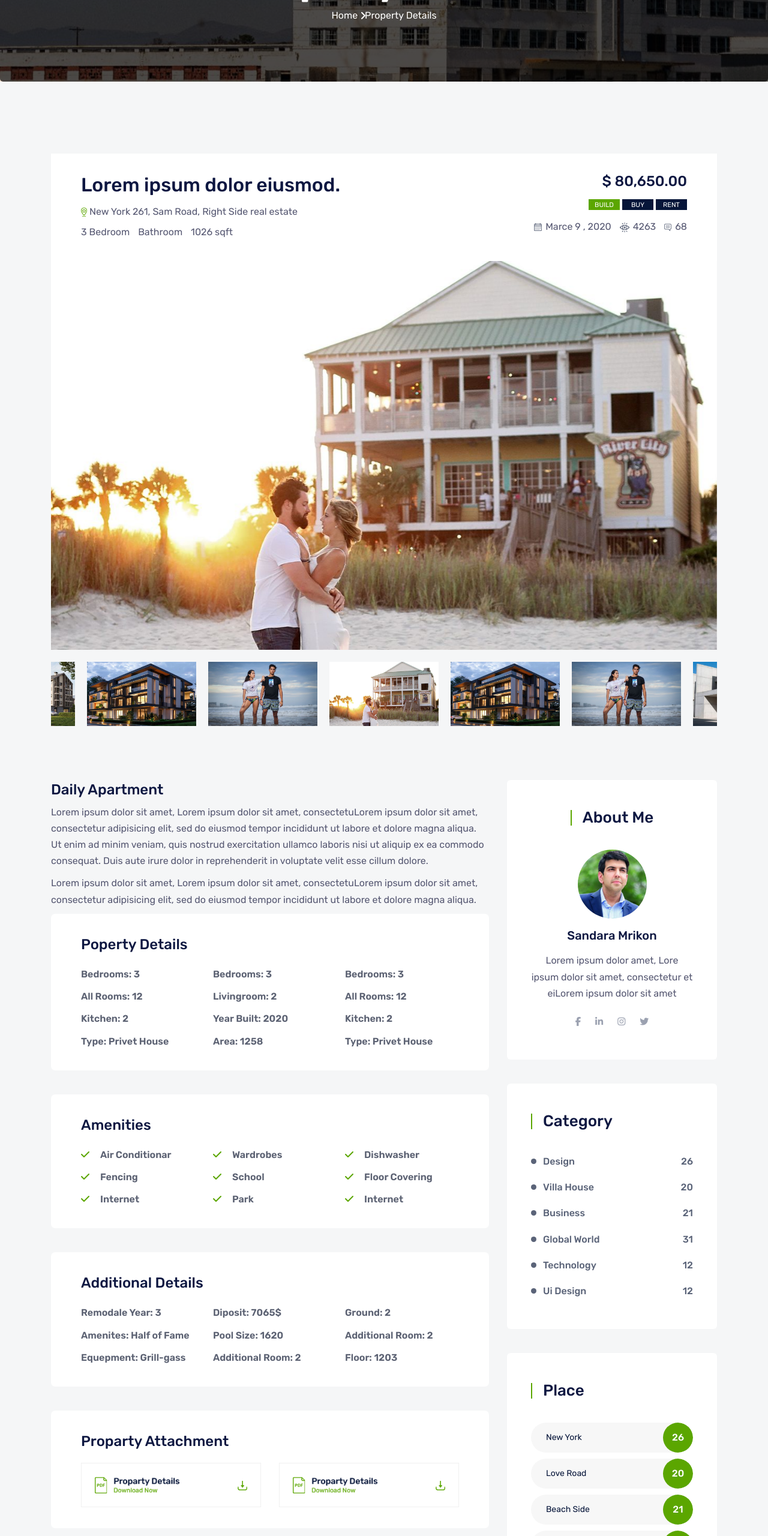
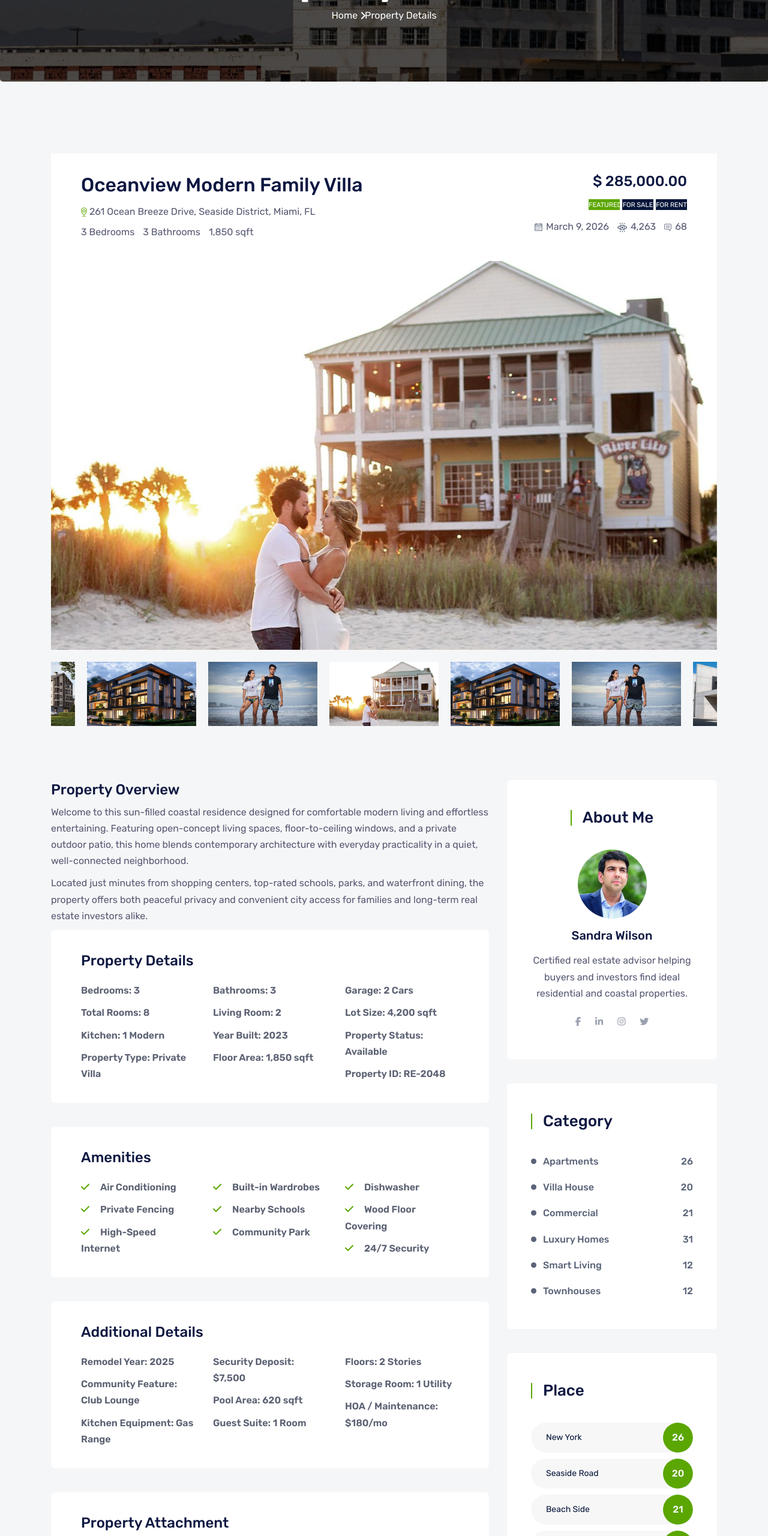
Before and after one commit to SultanMahmud-WebDeveloper/Real-Estate-website-frontend, a plain HTML site: page property-details.html in a window 1280 px wide. Shown: the part 240-2800 px from the top of the page at 60% size. Drawn offline with Linux system fonts and the light colour scheme.

Commit message:
Update property-details.html

```diff
--- a/property-details.html
+++ b/property-details.html
@@ -132,24 +132,24 @@
             <div class="property-details-top-inner">
                 <div class="row">
                     <div class="col-lg-7">
-                            <h3>Lorem ipsum dolor eiusmod.</h3>
-                            <p><img src="assets/img/icon/location2.png" alt="img"> New York 261, Sam Road, Right Side real estate </p>
+                        <h3>Oceanview Modern Family Villa</h3>
+                        <p><img src="assets/img/icon/location2.png" alt="img"> 261 Ocean Breeze Drive, Seaside District, Miami, FL </p>
                         <ul>
-                                <li>3 Bedroom</li>
-                                <li>Bathroom</li>
-                                <li>1026 sqft</li>
+                            <li>3 Bedrooms</li>
+                            <li>3 Bathrooms</li>
+                            <li>1,850 sqft</li>
                         </ul>
                     </div>
                     <div class="col-lg-5 text-lg-right">
-                            <h4>$ 80,650.00</h4>
+                        <h4>$ 285,000.00</h4>
                         <div class="btn-wrap">
-                                <a class="btn btn-base btn-sm" href="#">BUILD</a>
-                                <a class="btn btn-blue btn-sm" href="#">BUY</a>
-                                <a class="btn btn-blue btn-sm" href="#">RENT</a>
+                            <a class="btn btn-base btn-sm" href="#">FEATURED</a>
+                            <a class="btn btn-blue btn-sm" href="#">FOR SALE</a>
+                            <a class="btn btn-blue btn-sm" href="#">FOR RENT</a>
                         </div>
                         <ul>
-                                <li><img src="assets/img/icon/1.png" alt="img">Marce 9 , 2020</li>
-                                <li><img src="assets/img/icon/2.png" alt="img">4263</li>
+                            <li><img src="assets/img/icon/1.png" alt="img">March 9, 2026</li>
+                            <li><img src="assets/img/icon/2.png" alt="img">4,263</li>
                             <li><img src="assets/img/icon/3.png" alt="img">68</li>
                         </ul>
                     </div>
@@ -201,34 +201,34 @@
         <div class="row">
             <div class="col-lg-8">
                 <div class="single-property-details-inner">
-                        <h4>Daily Apartment</h4>
-                        <p>Lorem ipsum dolor sit amet, Lorem ipsum dolor sit amet, consectetuLorem ipsum dolor sit amet, consectetur adipisicing elit, sed do eiusmod tempor incididunt ut labore et dolore magna aliqua. Ut enim ad minim veniam, quis nostrud exercitation ullamco laboris nisi ut aliquip ex ea commodo consequat. Duis aute irure dolor in reprehenderit in voluptate velit esse cillum dolore.</p>
-                        <p>Lorem ipsum dolor sit amet, Lorem ipsum dolor sit amet, consectetuLorem ipsum dolor sit amet, consectetur adipisicing elit, sed do eiusmod tempor incididunt ut labore et dolore magna aliqua. </p>
+                    <h4>Property Overview</h4>
+                    <p>Welcome to this sun-filled coastal residence designed for comfortable modern living and effortless entertaining. Featuring open-concept living spaces, floor-to-ceiling windows, and a private outdoor patio, this home blends contemporary architecture with everyday practicality in a quiet, well-connected neighborhood.</p>
+                    <p>Located just minutes from shopping centers, top-rated schools, parks, and waterfront dining, the property offers both peaceful privacy and convenient city access for families and long-term real estate investors alike.</p>
                     <div class="single-property-grid">
-                            <h4>Poperty Details</h4>
+                        <h4>Property Details</h4>
                         <div class="row">
                             <div class="col-md-4">
                                 <ul>
                                     <li>Bedrooms: 3</li>
-                                        <li>All Rooms: 12</li>
-                                        <li>Kitchen: 2</li>
-                                        <li>Type: Privet House</li>
+                                    <li>Total Rooms: 8</li>
+                                    <li>Kitchen: 1 Modern</li>
+                                    <li>Property Type: Private Villa</li>
                                 </ul>
                             </div>
                             <div class="col-md-4">
                                 <ul>
-                                        <li>Bedrooms: 3</li>
-                                        <li>Livingroom: 2</li>
-                                        <li>Year Built: 2020</li>
-                                        <li>Area: 1258</li>
+                                    <li>Bathrooms: 3</li>
+                                    <li>Living Room: 2</li>
+                                    <li>Year Built: 2023</li>
+                                    <li>Floor Area: 1,850 sqft</li>
                                 </ul>
                             </div>
                             <div class="col-md-4">
                                 <ul>
-                                        <li>Bedrooms: 3</li>
-                                        <li>All Rooms: 12</li>
-                                        <li>Kitchen: 2</li>
-                                        <li>Type: Privet House</li>
+                                    <li>Garage: 2 Cars</li>
+                                    <li>Lot Size: 4,200 sqft</li>
+                                    <li>Property Status: Available</li>
+                                    <li>Property ID: RE-2048</li>
                                 </ul>
                             </div>
                         </div>
@@ -238,23 +238,23 @@
                         <div class="row">
                             <div class="col-md-4">
                                 <ul>
-                                        <li><i class="fa fa-check"></i>Air Conditionar</li>
-                                        <li><i class="fa fa-check"></i>Fencing</li>
-                                        <li><i class="fa fa-check"></i>Internet</li>
+                                    <li><i class="fa fa-check"></i>Air Conditioning</li>
+                                    <li><i class="fa fa-check"></i>Private Fencing</li>
+                                    <li><i class="fa fa-check"></i>High-Speed Internet</li>
                                 </ul>
                             </div>
                             <div class="col-md-4">
                                 <ul>
-                                        <li><i class="fa fa-check"></i>Wardrobes</li>
-                                        <li><i class="fa fa-check"></i>School</li>
-                                        <li><i class="fa fa-check"></i>Park</li>
+                                    <li><i class="fa fa-check"></i>Built-in Wardrobes</li>
+                                    <li><i class="fa fa-check"></i>Nearby Schools</li>
+                                    <li><i class="fa fa-check"></i>Community Park</li>
                                 </ul>
                             </div>
                             <div class="col-md-4">
                                 <ul>
                                     <li><i class="fa fa-check"></i>Dishwasher</li>
-                                        <li><i class="fa fa-check"></i>Floor Covering</li>
-                                        <li><i class="fa fa-check"></i>Internet</li>
+                                    <li><i class="fa fa-check"></i>Wood Floor Covering</li>
+                                    <li><i class="fa fa-check"></i>24/7 Security</li>
                                 </ul>
                             </div>
                         </div>
@@ -264,38 +264,38 @@
                         <div class="row">
                             <div class="col-md-4">
                                 <ul>
-                                        <li>Remodale Year: 3</li>
-                                        <li>Amenites: Half of Fame</li>
-                                        <li>Equepment: Grill-gass</li>
+                                    <li>Remodel Year: 2025</li>
+                                    <li>Community Feature: Club Lounge</li>
+                                    <li>Kitchen Equipment: Gas Range</li>
                                 </ul>
                             </div>
                             <div class="col-md-4">
                                 <ul>
-                                        <li>Diposit: 7065$</li>
-                                        <li>Pool Size: 1620</li>
-                                        <li>Additional Room: 2</li>
+                                    <li>Security Deposit: $7,500</li>
+                                    <li>Pool Area: 620 sqft</li>
+                                    <li>Guest Suite: 1 Room</li>
                                 </ul>
                             </div>
                             <div class="col-md-4">
                                 <ul>
-                                        <li>Ground: 2</li>
-                                        <li>Additional Room: 2</li>
-                                        <li>Floor: 1203</li>
+                                    <li>Floors: 2 Stories</li>
+                                    <li>Storage Room: 1 Utility</li>
+                                    <li>HOA / Maintenance: $180/mo</li>
                                 </ul>
                             </div>
                         </div>
                     </div>
                     <div class="single-property-grid">
-                            <h4>Proparty Attachment</h4>
+                        <h4>Property Attachment</h4>
                         <div class="row">
                             <div class="col-sm-6">
-                                    <a href="PDFLINK" download>
-                                        <img src="assets/img/icon/9.png" alt="img">
+                                <a href="assets/docs/property-brochure.pdf" download>
+                                    <img src="assets/img/icon/9.png" alt="Property Brochure PDF">
                                 </a>
                             </div>
                             <div class="col-sm-6 mt-2 mt-sm-0">
-                                    <a href="PDFLINK" download>
-                                        <img src="assets/img/icon/9.png" alt="img">
+                                <a href="assets/docs/floor-plan-details.pdf" download>
+                                    <img src="assets/img/icon/9.png" alt="Floor Plan Specification PDF">
                                 </a>
                             </div>
                         </div>
@@ -308,7 +308,7 @@
                     </div>
                     <div class="single-property-grid">
                         <h4>Floor Plans</h4>
-                            <img src="assets/img/project-single/6.png" alt="img">
+                        <img src="assets/img/project-single/6.png" alt="Property Floor Plan">
                     </div>
                     <div class="single-property-grid">
                         <h4>Intro Video</h4>
@@ -317,7 +317,7 @@
                         </div>
                     </div>
                     <div class="single-property-grid">
-                            <h4>Whats Nearby?</h4>
+                        <h4>What's Nearby?</h4>
                         <div class="media single-review-inner">
                             <div class="media-left">
                                 <div class="thumb">
@@ -327,8 +327,8 @@
                             <div class="media-body align-self-center">
                                 <div class="row">
                                     <div class="col-md-8">
-                                            <h5>Eureka/Harvey Milk Branch</h5>
-                                            <p>consectetuLorem ipsum dolor sit amet</p>
+                                        <h5>Harborview Public Library</h5>
+                                        <p>0.4 miles away — Quiet reading rooms & community events</p>
                                     </div>
                                     <div class="col-md-4 text-md-right">
                                         <p class="ratting-title"><span>32</span> Reviews</p>
@@ -352,8 +352,8 @@
                             <div class="media-body align-self-center">
                                 <div class="row">
                                     <div class="col-md-8">
-                                            <h5>Milbaly Extension & Academy</h5>
-                                            <p>consectetuLorem ipsum dolor sit amet</p>
+                                        <h5>Bayshore Academy & Learning Center</h5>
+                                        <p>0.7 miles away — Elementary & high school programs</p>
                                     </div>
                                     <div class="col-md-4 text-md-right">
                                         <p class="ratting-title"><span>32</span> Reviews</p>
@@ -377,8 +377,8 @@
                             <div class="media-body align-self-center">
                                 <div class="row">
                                     <div class="col-md-8">
-                                            <h5>Nilgao School</h5>
-                                            <p>consectetuLorem ipsum dolor sit amet</p>
+                                        <h5>Greenwood Primary School</h5>
+                                        <p>1.1 miles away — Safe campus with sports grounds</p>
                                     </div>
                                     <div class="col-md-4 text-md-right">
                                         <p class="ratting-title"><span>32</span> Reviews</p>
@@ -395,8 +395,8 @@
                         </div>
                     </div>
                     <div class="single-property-grid">
-                            <h4>Page statistics</h4>
-                            <img src="assets/img/project-single/7.png" alt="img">
+                        <h4>Page Statistics</h4>
+                        <img src="assets/img/project-single/7.png" alt="Property Page Statistics">
                     </div>
                     <form class="single-property-comment-form">
                         <div class="single-property-grid bg-black">
@@ -425,14 +425,14 @@
                                 </div>
                                 <div class="col-lg-6">
                                     <label class="single-input-inner style-bg">
-                                            <span class="label">Enter Your MAil</span>
+                                        <span class="label">Enter Your Email</span>
                                         <input type="text" placeholder="Your email here....">
                                     </label>
                                 </div>
                                 <div class="col-12">
                                     <label class="single-input-inner style-bg">
-                                            <span class="label">Enter Your Messege</span>
-                                            <textarea placeholder="Enter your messege here...."></textarea>
+                                        <span class="label">Enter Your Message</span>
+                                        <textarea placeholder="Enter your message here...."></textarea>
                                     </label>
                                 </div>
                                 <div class="col-12 mb-4">
@@ -451,8 +451,8 @@
                             <img src="assets/img/agent/1.png" alt="img">
                         </div>
                         <div class="details">
-                                <h5>Sandara Mrikon</h5>
-                                <p>Lorem ipsum dolor amet, Lore ipsum dolor sit amet, consectetur et  eiLorem ipsum dolor sit amet</p>
+                            <h5>Sandra Wilson</h5>
+                            <p>Certified real estate advisor helping buyers and investors find ideal residential and coastal properties.</p>
                             <ul>
                                 <li><a href="#"><i class="fab fa-facebook-f" aria-hidden="true"></i></a></li>
                                 <li><a href="#"><i class="fab fa-linkedin-in" aria-hidden="true"></i></a></li>
@@ -464,21 +464,21 @@
                     <div class="widget widget-category">
                         <h5 class="widget-title">Category</h5>
                         <ul>
-                                <li><a href="#">Design <span>26</span></a></li>
+                            <li><a href="#">Apartments <span>26</span></a></li>
                             <li><a href="#">Villa House <span>20</span></a></li>
-                                <li><a href="#">Business <span>21</span></a></li>
-                                <li><a href="#">Global World <span>31</span></a></li>
-                                <li><a href="#">Technology <span>12</span></a></li>
-                                <li><a href="#">Ui Design <span>12</span></a></li>
+                            <li><a href="#">Commercial <span>21</span></a></li>
+                            <li><a href="#">Luxury Homes <span>31</span></a></li>
+                            <li><a href="#">Smart Living <span>12</span></a></li>
+                            <li><a href="#">Townhouses <span>12</span></a></li>
                         </ul>
                     </div>
                     <div class="widget widget-place">
                         <h5 class="widget-title">Place</h5>
                         <ul>
                             <li>New York <span>26</span></li>
-                                <li>Love Road <span>20</span></li>
+                            <li>Seaside Road <span>20</span></li>
                             <li>Beach Side <span>21</span></li>
-                                <li>Golden city <span>31</span></li>
+                            <li>Golden City <span>31</span></li>
                         </ul>
                     </div>
                     <div class="widget widget-news">
@@ -488,8 +488,8 @@
                                 <img src="assets/img/blog/5.png" alt="img">
                             </div>
                             <div class="media-body align-self-center">
-                                    <h6><a href="blog-details.html">Dolor eorem ipsum sit amet Lorem ipsum</a></h6>
-                                    <p class="date"><i class="far fa-calendar-alt"></i>25 Aug 2020</p>
+                                <h6><a href="blog-details.html">How to Choose the Right Family Home</a></h6>
+                                <p class="date"><i class="far fa-calendar-alt"></i>25 Aug 2026</p>
                             </div>
                         </div>
                         <div class="single-news-wrap media">
@@ -497,8 +497,8 @@
                                 <img src="assets/img/blog/6.png" alt="img">
                             </div>
                             <div class="media-body align-self-center">
-                                    <h6><a href="blog-details.html">Responsive Web And Desktop Develope</a></h6>
-                                    <p class="date"><i class="far fa-calendar-alt"></i>25 Aug 2020</p>
+                                <h6><a href="blog-details.html">Smart Home Features Buyers Love Today</a></h6>
+                                <p class="date"><i class="far fa-calendar-alt"></i>25 Aug 2026</p>
                             </div>
                         </div>
                         <div class="single-news-wrap media">
@@ -506,22 +506,22 @@
                                 <img src="assets/img/blog/7.png" alt="img">
                             </div>
                             <div class="media-body align-self-center">
-                                    <h6><a href="blog-details.html">Admin Web is Django Highlig Models</a></h6>
-                                    <p class="date"><i class="far fa-calendar-alt"></i>25 Aug 2020</p>
+                                <h6><a href="blog-details.html">Real Estate Investment Tips for Beginners</a></h6>
+                                <p class="date"><i class="far fa-calendar-alt"></i>25 Aug 2026</p>
                             </div>
                         </div>
                     </div>
                     <div class="widget widget-tags">
                         <h5 class="widget-title">Popular Tags</h5>
                         <div class="tagcloud">
-                                <a href="#">Popular</a>
-                                <a href="#">Art</a>
-                                <a href="#">Business</a>
-                                <a href="#">Design</a>
-                                <a href="#">Creator</a>
-                                <a href="#">CSS</a>
-                                <a href="#">Planing</a>
-                                <a href="#">Creative</a>
+                            <a href="#">Property</a>
+                            <a href="#">Villa</a>
+                            <a href="#">Real Estate</a>
+                            <a href="#">Modern Home</a>
+                            <a href="#">Apartment</a>
+                            <a href="#">Investment</a>
+                            <a href="#">Luxury</a>
+                            <a href="#">Rental</a>
                         </div>
                     </div>
                 </aside>
```
Lines whose indentation alone changed are shown as unchanged.
